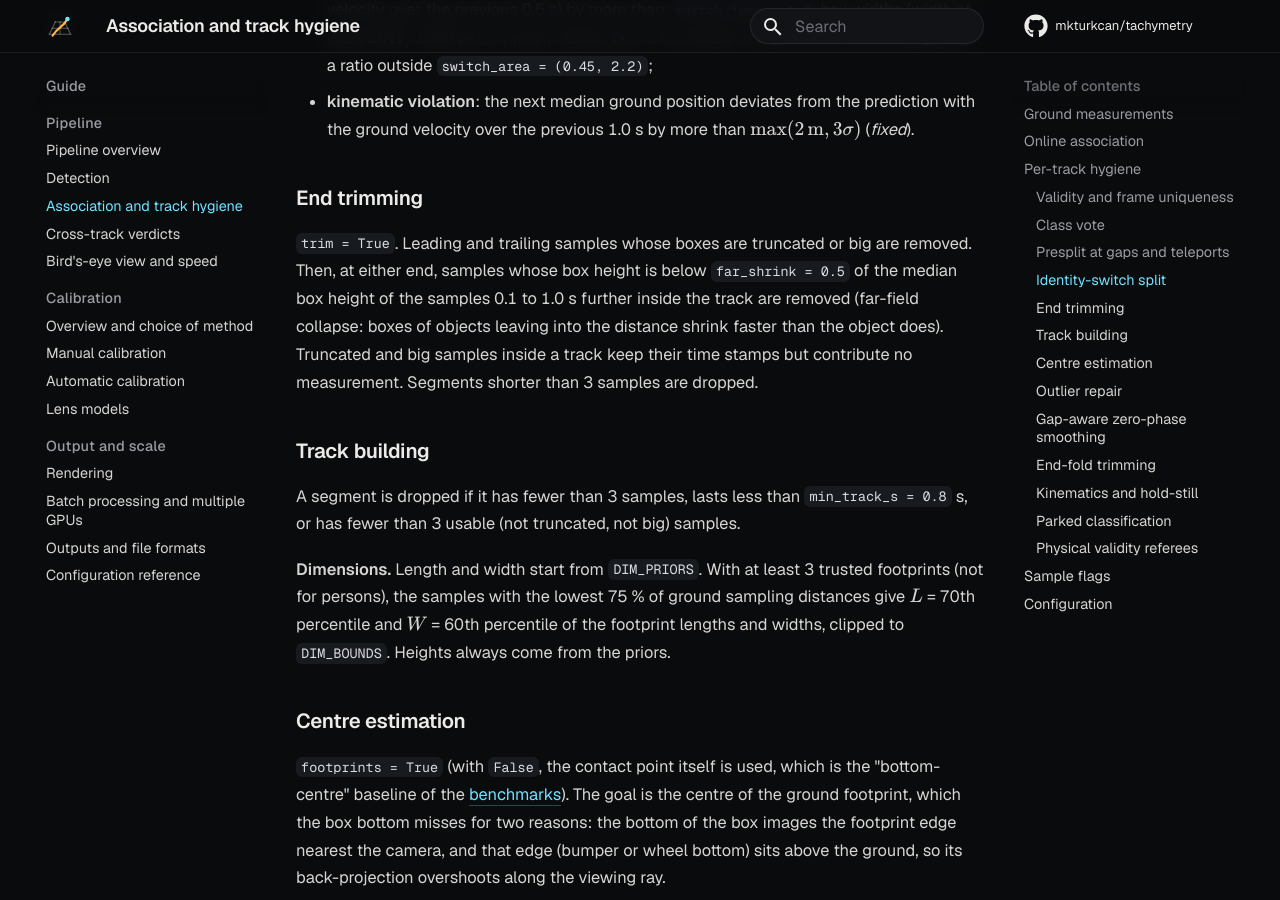
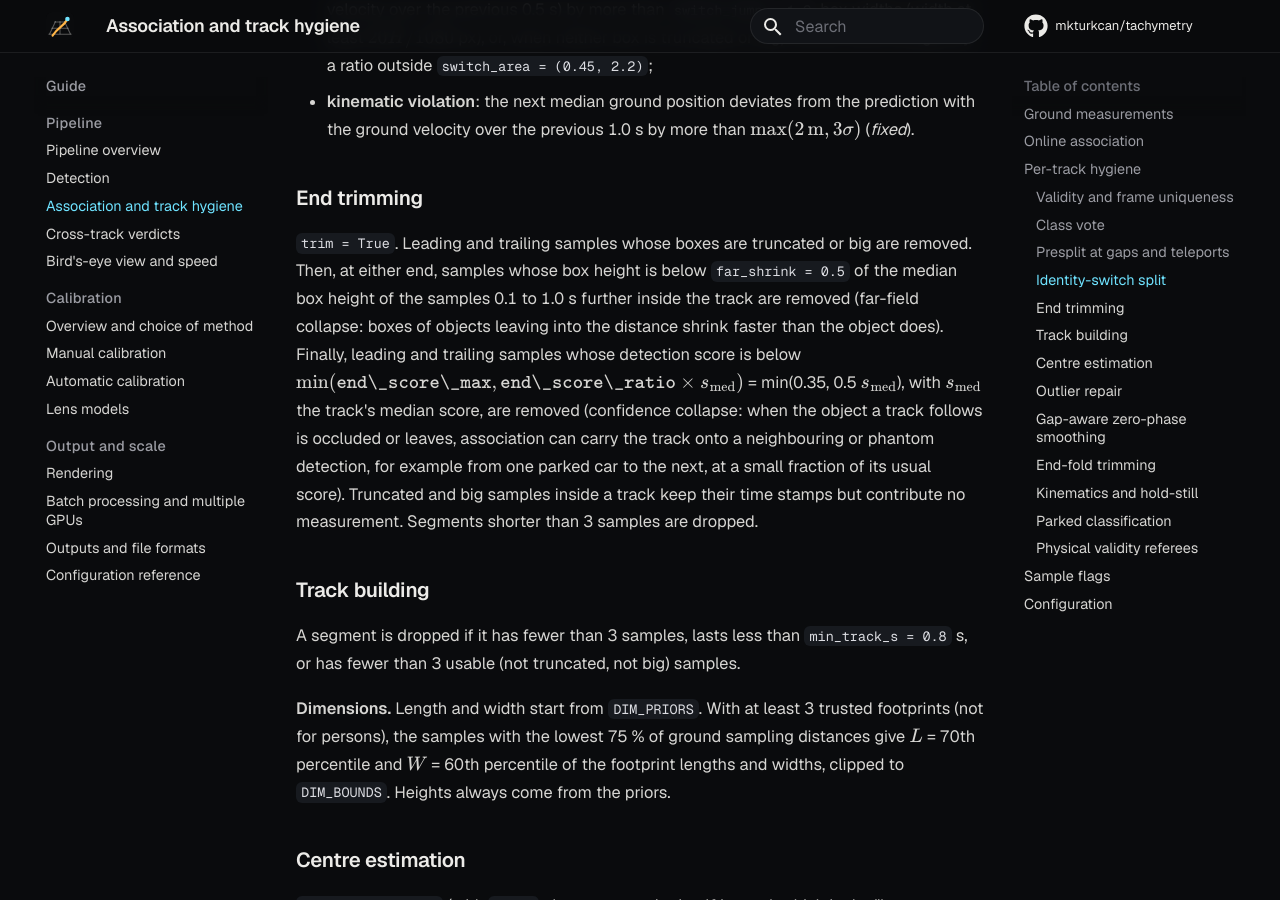
Before and after one commit to mkturkcan/tachymetry, an MkDocs documentation site: the page built from docs/docs/guide/tracking.md, in a window 1280 px wide and 900 px high, scrolled down 4007 px. Built offline with MkDocs 1.6.1 and Material for MkDocs 9.7.7, drawn with Linux system fonts in a browser that asks for light colours; comment, search, counter and statistics services are not loaded.

Commit message:
Document low-confidence end trimming and the read-only load_run

```diff
--- a/docs/docs/guide/tracking.md
+++ b/docs/docs/guide/tracking.md
@@ -86,7 +86,7 @@ Within gaps of at most 1 s (*fixed*), a cut requires two independent signals:
 
 ### End trimming
 
-`trim = True`. Leading and trailing samples whose boxes are truncated or big are removed. Then, at either end, samples whose box height is below `far_shrink = 0.5` of the median box height of the samples 0.1 to 1.0 s further inside the track are removed (far-field collapse: boxes of objects leaving into the distance shrink faster than the object does). Truncated and big samples inside a track keep their time stamps but contribute no measurement. Segments shorter than 3 samples are dropped.
+`trim = True`. Leading and trailing samples whose boxes are truncated or big are removed. Then, at either end, samples whose box height is below `far_shrink = 0.5` of the median box height of the samples 0.1 to 1.0 s further inside the track are removed (far-field collapse: boxes of objects leaving into the distance shrink faster than the object does). Finally, leading and trailing samples whose detection score is below $\min(\texttt{end\_score\_max}, \texttt{end\_score\_ratio}\times s_{\text{med}})$ = min(0.35, 0.5 $s_{\text{med}}$), with $s_{\text{med}}$ the track's median score, are removed (confidence collapse: when the object a track follows is occluded or leaves, association can carry the track onto a neighbouring or phantom detection, for example from one parked car to the next, at a small fraction of its usual score). Truncated and big samples inside a track keep their time stamps but contribute no measurement. Segments shorter than 3 samples are dropped.
 
 ### Track building
 
```
Also changed, not shown: CHANGELOG.md (+1 -1 lines), docs/docs/guide/pipeline.md (+1 -1 lines).
